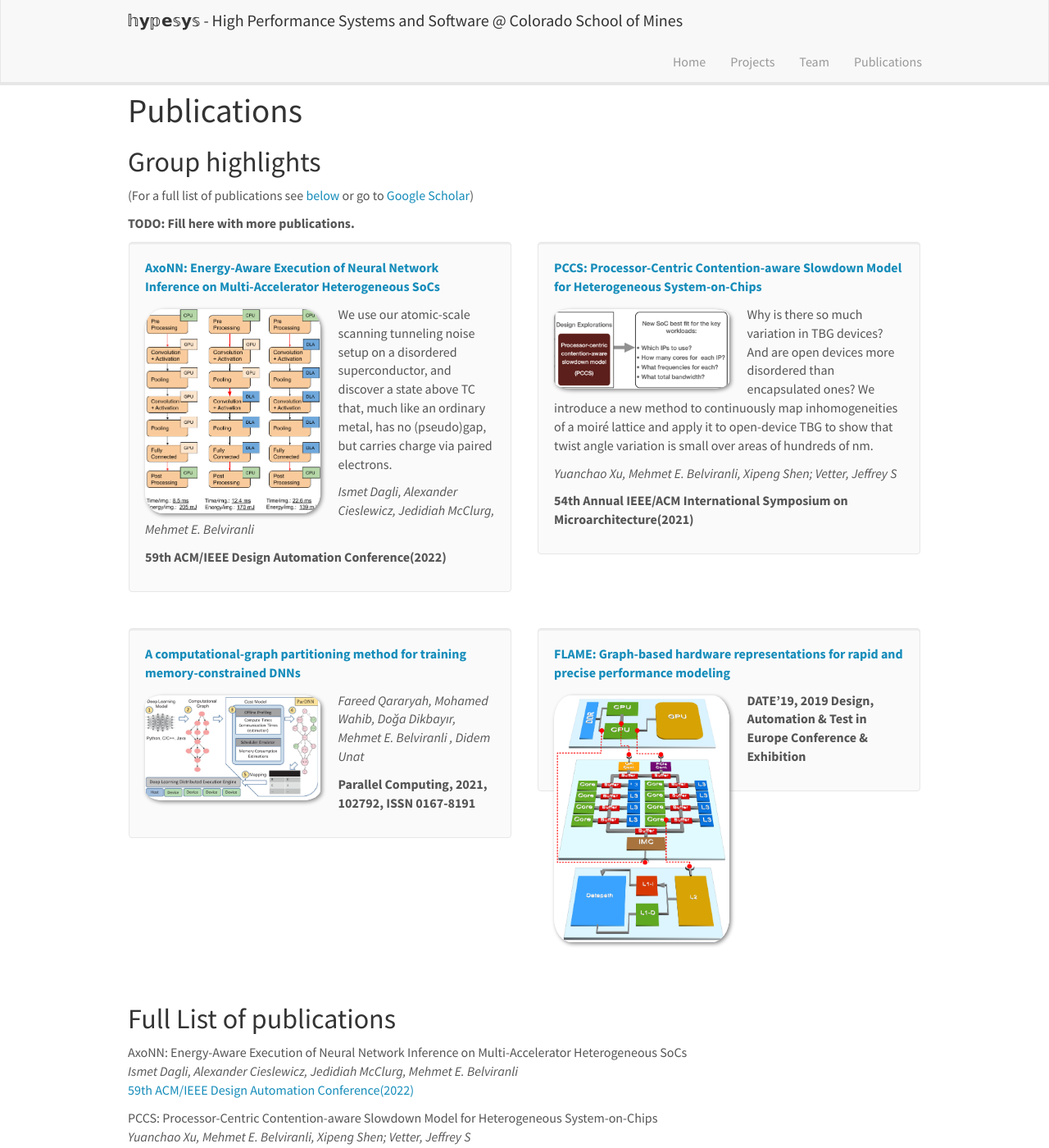
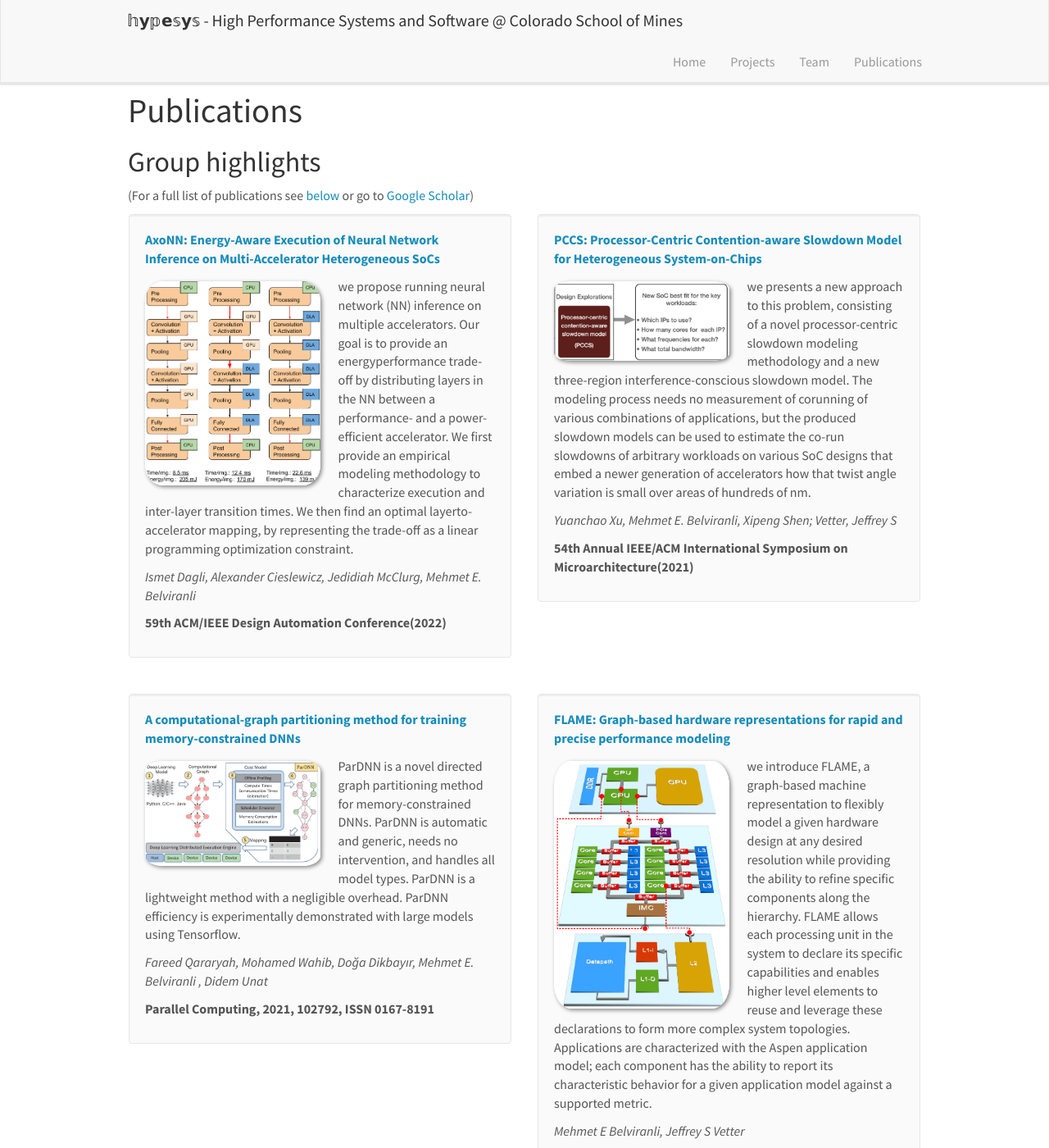
Before and after one commit to hypesys/hypesys.github.io, a Jekyll site: the page built from _pages/publications.md, in a window 1280 px wide and 1400 px high. Shown: the whole window at 82% size. Built offline with Jekyll 4.4.1, drawn with Linux system fonts in a browser that asks for light colours; nearby versions of some CDN libraries; some of the changed text lies outside the part shown.

Commit message:
pub descriptions are added.

```diff
--- a/_data/publist.yml
+++ b/_data/publist.yml
@@ -1,6 +1,6 @@
 - title: "AxoNN: Energy-Aware Execution of Neural Network Inference on Multi-Accelerator Heterogeneous SoCs"
   image: MAE_Control_Flow_updated.png
-  description: We use our atomic-scale scanning tunneling noise setup on a disordered superconductor, and discover a state above TC that, much like an ordinary metal, has no (pseudo)gap, but carries charge via paired electrons.
+  description: we propose running neural network (NN) inference on multiple accelerators. Our goal is to provide an energyperformance trade-off by distributing layers in the NN between a performance- and a power-efficient accelerator. We first provide an empirical modeling methodology to characterize execution and inter-layer transition times. We then find an optimal layerto-accelerator mapping, by representing the trade-off as a linear programming optimization constraint.
   authors: Ismet Dagli, Alexander Cieslewicz, Jedidiah McClurg, Mehmet E. Belviranli
   link:
     url: https://hpss.mines.edu/downloads/dac22.pdf
@@ -10,7 +10,7 @@
 
 - title: "PCCS: Processor-Centric Contention-aware Slowdown Model for Heterogeneous System-on-Chips"
   image: pccs.png
-  description: Why is there so much variation in TBG devices? And are open devices more disordered than encapsulated ones? We introduce a new method to continuously map inhomogeneities of a moiré lattice and apply it to open-device TBG to show that twist angle variation is small over areas of hundreds of nm.
+  description: we presents a new approach to this problem, consisting of a novel processor-centric slowdown modeling methodology and a new three-region interference-conscious slowdown model. The modeling process needs no measurement of corunning of various combinations of applications, but the produced slowdown models can be used to estimate the co-run slowdowns of arbitrary workloads on various SoC designs that embed a newer generation of accelerators how that twist angle variation is small over areas of hundreds of nm.
   authors: Yuanchao Xu, Mehmet E. Belviranli, Xipeng Shen; Vetter, Jeffrey S
   link:
     url: https://hpss.mines.edu/downloads/micro21.pdf
@@ -30,10 +30,10 @@
 
 - title: "A computational-graph partitioning method for training memory-constrained DNNs"
   image: parco21.png
-  description:
+  description: ParDNN is a novel directed graph partitioning method for memory-constrained DNNs. ParDNN is automatic and generic, needs no intervention, and handles all model types. ParDNN is a lightweight method with a negligible overhead. ParDNN efficiency is experimentally demonstrated with large models using Tensorflow.
   authors: Fareed Qararyah, Mohamed Wahib, Doğa Dikbayır, Mehmet E. Belviranli , Didem Unat
   link:
-    url: https://dx.doi.org/10.1038/s41535-020-00303-4
+    url: https://www.sciencedirect.com/science/article/pii/S0167819121000454
     display: Parallel Computing, 2021, 102792, ISSN 0167-8191
   highlight: 1
   news2:
@@ -50,8 +50,8 @@
 
 - title: "FLAME: Graph-based hardware representations for rapid and precise performance modeling"
   image: date19.png
-  description:
-  authors:
+  description: we introduce FLAME, a graph-based machine representation to flexibly model a given hardware design at any desired resolution while providing the ability to refine specific components along the hierarchy. FLAME allows each processing unit in the system to declare its specific capabilities and enables higher level elements to reuse and leverage these declarations to form more complex system topologies. Applications are characterized with the Aspen application model; each component has the ability to report its characteristic behavior for a given application model against a supported metric.
+  authors: Mehmet E Belviranli, Jeffrey S Vetter
   link:
     url: https://ieeexplore.ieee.org/abstract/document/8747521
     display: DATE'19, 2019 Design, Automation & Test in Europe Conference & Exhibition
--- a/_pages/publications.md
+++ b/_pages/publications.md
@@ -12,8 +12,6 @@ permalink: /publications/
 ## Group highlights
 
 (For a full list of publications see [below](#full-list-of-publications) or go to [Google Scholar](https://scholar.google.com/citations?user=8FX4WfwAAAAJ&hl=en))
-
-**TODO: Fill here with more publications.**
 
 {% assign number_printed = 0 %}
 {% for publi in site.data.publist %}
```
